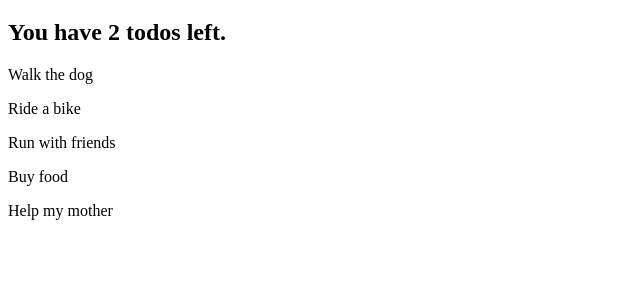
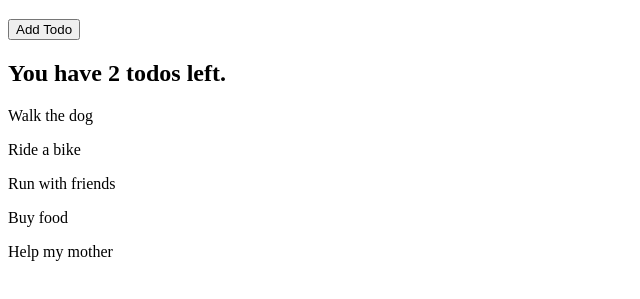
Before and after one commit to ValentinCaudana/js-bootcamp, a plain HTML site: page todo-app/index.html in a window 1280 px wide. Shown: the part 61-360 px from the top of the page, without its empty margins (0-640 px from the left). Drawn offline with Linux system fonts and the light colour scheme.

Commit message:
add a button

```diff
--- a/todo-app/index.html
+++ b/todo-app/index.html
@@ -6,6 +6,7 @@
     </head>
     <body>
         <h1>Todos</h1>
+        <button>Add Todo</button>
         <script src="todo-app.js"></script>
     </body>
 </html>
--- a/todo-app/todo-app.js
+++ b/todo-app/todo-app.js
@@ -27,7 +27,7 @@ ps.forEach(function(p){
 // You have 2 todos left (p element)
 // Add a p for each todo above (use text value)
 
-const incompleteTodos = todos.filter (function (todos){
+const incompleteTodos = todos.filter (function (todos){ // we creat the .filter to see the thing that we need in the arrat-object
    return !todos.completed
 })
 
@@ -36,8 +36,17 @@ sumary.textContent = `You have ${incompleteTodos.length} todos left.`
 document.querySelector('body').appendChild(sumary)
 
 
-todos.forEach (function (todo){
+todos.forEach (function (todo){ // first we call the function with .forEach for to see all the array-object
    const p = document.createElement('p')
    p.textContent = todo.text
    document.querySelector('body').appendChild(p)
 })
+/* added the button from here
+const addButton = document.createElement('button')
+addButton.textContent = 'New Button'
+document.querySelector('body').appendChild(addButton)
+*/
+
+document.querySelector('button').addEventListener('click' ,function (e) {
+   console.log('Add a new todo ...')
+})
```
Also changed, not shown: notes-app/index.html (+1 -0 lines), notes-app/notes-app.js (+8 -1 lines).
